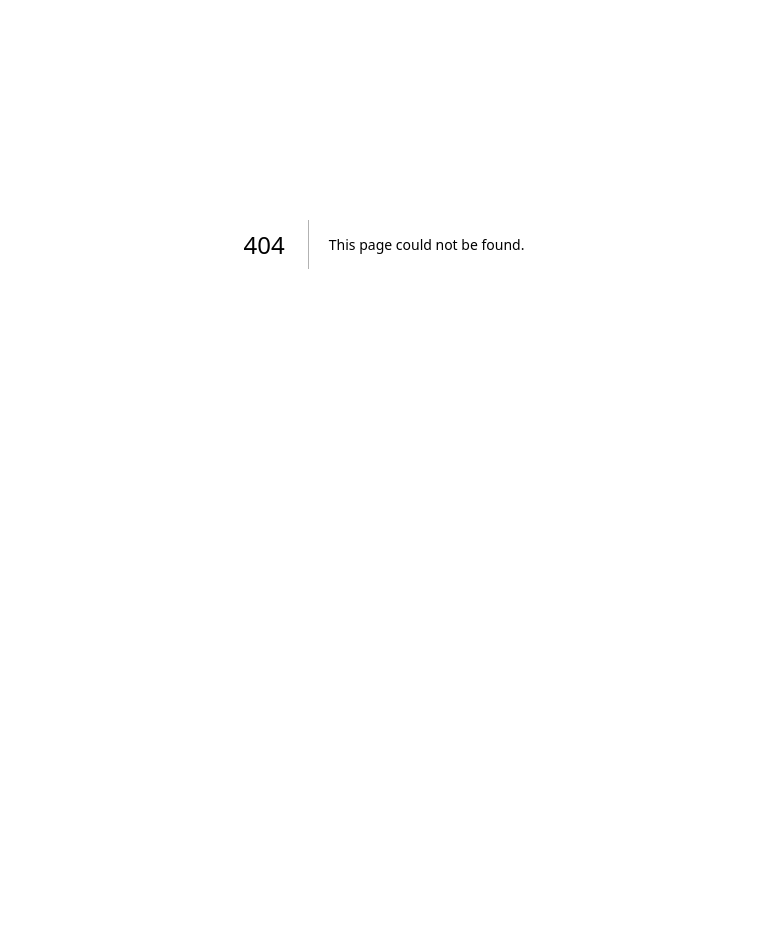
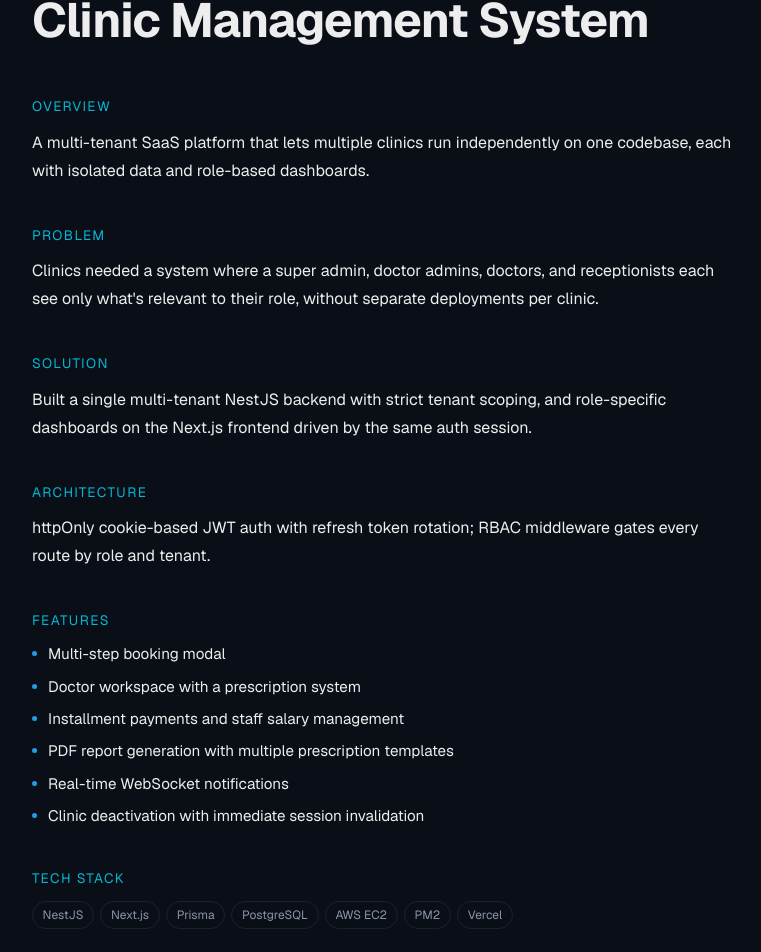
Before and after one commit to Mohamed-Shahata/apex-flow, a Next.js app: page /projects/clinic-management-system in a window 1280 px wide. Before the commit this address had no page. Shown: the part 156-1108 px from the top of the page, without its empty margins (256-1017 px from the left). Before the commit the page ends 800 px from the top, so only its background shows below. Built offline with nearby package versions, Linux system fonts and the light colour scheme.

Commit message:
feat(case-study): add dynamic project case study pages
- add lib/case-studies.ts with full case study data for 3 real projects
- add app/projects/[slug]/page.tsx dynamic route with static params
- add case-study layout styles in globals.css

```diff
--- a/app/globals.css
+++ b/app/globals.css
@@ -475,3 +475,73 @@ body {
   border: 1px solid var(--glass-border);
   border-radius: 999px;
 }
+
+/* ---------- Case Study ---------- */
+
+.case {
+  padding: 5rem 1.5rem 6rem;
+}
+
+.case-inner {
+  max-width: 44rem;
+  margin: 0 auto;
+  display: flex;
+  flex-direction: column;
+  gap: 2.5rem;
+}
+
+.case-back {
+  font-size: 0.85rem;
+  color: var(--slate);
+  width: fit-content;
+}
+
+.case-back:hover {
+  color: var(--accent-start);
+}
+
+.case-title {
+  font-size: clamp(2rem, 5vw, 3rem);
+  font-weight: 700;
+  letter-spacing: -0.02em;
+}
+
+.case-block h2 {
+  font-size: 0.85rem;
+  letter-spacing: 0.1em;
+  text-transform: uppercase;
+  color: var(--accent-end);
+  margin-bottom: 0.75rem;
+}
+
+.case-block p {
+  font-size: 1rem;
+  line-height: 1.75;
+  color: var(--foreground);
+}
+
+.case-list {
+  display: flex;
+  flex-direction: column;
+  gap: 0.5rem;
+  padding: 0;
+  list-style: none;
+}
+
+.case-list li {
+  font-size: 0.95rem;
+  line-height: 1.6;
+  padding-left: 1rem;
+  position: relative;
+}
+
+.case-list li::before {
+  content: "";
+  position: absolute;
+  left: 0;
+  top: 0.6em;
+  width: 5px;
+  height: 5px;
+  border-radius: 50%;
+  background: linear-gradient(120deg, var(--accent-start), var(--accent-end));
+}
--- /dev/null
+++ b/app/projects/[slug]/page.tsx
@@ -0,0 +1,78 @@
+import { notFound } from "next/navigation";
+import Link from "next/link";
+import { CASE_STUDIES } from "@/lib/case-studies";
+
+export function generateStaticParams() {
+  return Object.keys(CASE_STUDIES).map((slug) => ({ slug }));
+}
+
+export default async function CaseStudyPage({
+  params,
+}: {
+  params: Promise<{ slug: string }>;
+}) {
+  const { slug } = await params;
+  const study = CASE_STUDIES[slug];
+
+  if (!study) notFound();
+
+  return (
+    <article className="case">
+      <div className="case-inner">
+        <Link href="/#projects" className="case-back">
+          &larr; Back to projects
+        </Link>
+
+        <h1 className="case-title">{study.title}</h1>
+
+        <section className="case-block">
+          <h2>Overview</h2>
+          <p>{study.overview}</p>
+        </section>
+
+        <section className="case-block">
+          <h2>Problem</h2>
+          <p>{study.problem}</p>
+        </section>
+
+        <section className="case-block">
+          <h2>Solution</h2>
+          <p>{study.solution}</p>
+        </section>
+
+        <section className="case-block">
+          <h2>Architecture</h2>
+          <p>{study.architecture}</p>
+        </section>
+
+        <section className="case-block">
+          <h2>Features</h2>
+          <ul className="case-list">
+            {study.features.map((f) => (
+              <li key={f}>{f}</li>
+            ))}
+          </ul>
+        </section>
+
+        <section className="case-block">
+          <h2>Tech Stack</h2>
+          <div className="project-tags">
+            {study.stack.map((t) => (
+              <span key={t}>{t}</span>
+            ))}
+          </div>
+        </section>
+
+        <section className="case-block">
+          <h2>Role</h2>
+          <p>{study.role}</p>
+        </section>
+
+        <section className="case-block">
+          <h2>Result</h2>
+          <p>{study.result}</p>
+        </section>
+      </div>
+    </article>
+  );
+}
--- /dev/null
+++ b/lib/case-studies.ts
@@ -0,0 +1,90 @@
+export type CaseStudy = {
+  slug: string;
+  title: string;
+  overview: string;
+  problem: string;
+  solution: string;
+  architecture: string;
+  features: string[];
+  stack: string[];
+  role: string;
+  result: string;
+};
+
+export const CASE_STUDIES: Record<string, CaseStudy> = {
+  "clinic-management-system": {
+    slug: "clinic-management-system",
+    title: "Clinic Management System",
+    overview:
+      "A multi-tenant SaaS platform that lets multiple clinics run independently on one codebase, each with isolated data and role-based dashboards.",
+    problem:
+      "Clinics needed a system where a super admin, doctor admins, doctors, and receptionists each see only what's relevant to their role, without separate deployments per clinic.",
+    solution:
+      "Built a single multi-tenant NestJS backend with strict tenant scoping, and role-specific dashboards on the Next.js frontend driven by the same auth session.",
+    architecture:
+      "httpOnly cookie-based JWT auth with refresh token rotation; RBAC middleware gates every route by role and tenant.",
+    features: [
+      "Multi-step booking modal",
+      "Doctor workspace with a prescription system",
+      "Installment payments and staff salary management",
+      "PDF report generation with multiple prescription templates",
+      "Real-time WebSocket notifications",
+      "Clinic deactivation with immediate session invalidation",
+    ],
+    stack: [
+      "NestJS",
+      "Next.js",
+      "Prisma",
+      "PostgreSQL",
+      "AWS EC2",
+      "PM2",
+      "Vercel",
+    ],
+    role: "Full-stack developer — backend architecture, auth, and API design; frontend dashboards.",
+    result:
+      "A single deployable system serving multiple independent clinics, each with isolated data and role-appropriate access.",
+  },
+  "erp-inventory-system": {
+    slug: "erp-inventory-system",
+    title: "ERP / Inventory System",
+    overview:
+      "A full-featured ERP covering the day-to-day operations of a business that moves physical inventory: suppliers, orders, payments, and stock.",
+    problem:
+      "The business needed accurate, auditable stock movement tracking alongside purchase/sales order and invoice management, without piecing together spreadsheets.",
+    solution:
+      "Built a unified data model in Prisma/PostgreSQL connecting suppliers, orders, payments, and stock movements, with an audit log on every mutation.",
+    architecture:
+      "NestJS backend exposing a typed API to a Next.js frontend; admin-editable static pages via a rich text editor for non-technical updates.",
+    features: [
+      "Suppliers, purchase orders, and sales orders",
+      "Payments, invoices, and full audit logs",
+      "Per-chart period filters on reporting dashboards",
+      "Full system export to PDF and Excel",
+      "Print-ready invoice formatting",
+    ],
+    stack: ["NestJS", "Next.js", "Prisma", "PostgreSQL"],
+    role: "Full-stack developer — data modeling, API, reporting, and documentation.",
+    result:
+      "Generated Mermaid-based architecture documentation and split READMEs so the system is maintainable beyond the original build.",
+  },
+  "security-vulnerability-scanner": {
+    slug: "security-vulnerability-scanner",
+    title: "Security Vulnerability Scanner",
+    overview:
+      "A microservices-based scanner that queues and runs security scans asynchronously, surfacing results on a dedicated dashboard.",
+    problem:
+      "Scans can be long-running and resource-heavy; running them inline in a request/response cycle doesn't scale.",
+    solution:
+      "Split the system into a NestJS API service and a dedicated BullMQ-powered scanner-service, decoupled by a job queue.",
+    architecture:
+      "NestJS backend enqueues scan jobs; a separate scanner-service worker processes them and reports status back for the Next.js frontend to poll/display.",
+    features: [
+      "Queue-driven scan pipeline",
+      "Scan status and results dashboard",
+      "Service separation between API and scan execution",
+    ],
+    stack: ["NestJS", "BullMQ", "Next.js"],
+    role: "Full-stack developer — microservice architecture and queue design.",
+    result: "Actively in progress.",
+  },
+};
```
Also changed, not shown: 1 other file (tests, documents, lock files or other folders).
